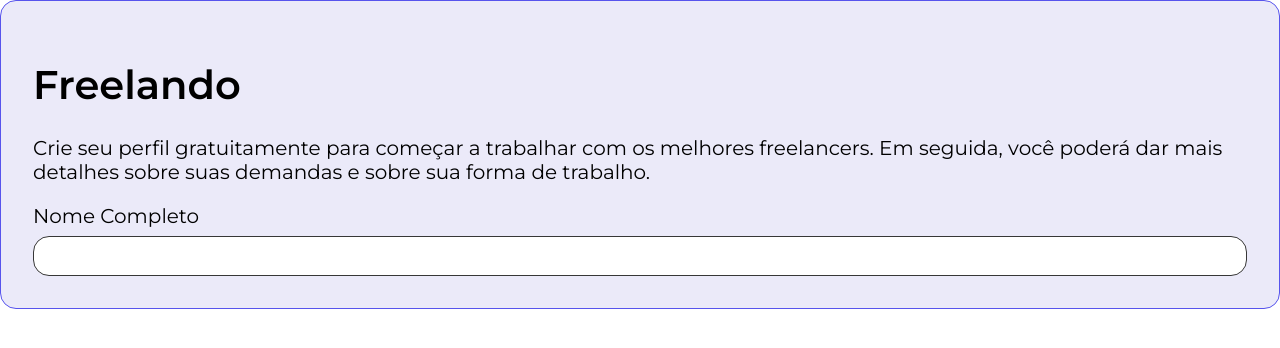
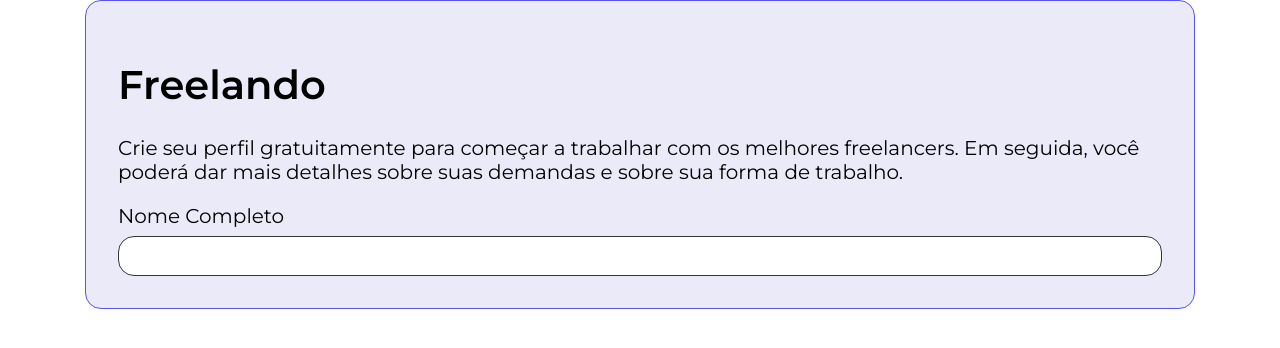
Before and after one commit to leonardoOluz/freelando, a React (Vite) app: page / in a window 1280 px wide. Shown: the top 348 px of the page. Built offline with nearby package versions, Linux system fonts and the light colour scheme.

Commit message:
feat: :white_check_mark: Adicionando container do react-grid-system em volta do componente Card.

```diff
--- a/src/App.tsx
+++ b/src/App.tsx
@@ -1,3 +1,4 @@
+import { Container } from "react-grid-system"
 import { CampoTexto } from "./componentes/CampoTexto/CampoTexo"
 import { Card } from "./componentes/Card/Card"
 import { Estilos } from "./componentes/EstilosGlobais/Estilos"
@@ -7,6 +8,7 @@ import { Tipografia } from "./componentes/Tipografia/Tipografia"
 function App() {
   return (<ProvedorTema>
     <Estilos />
+    <Container>
       <Card>
         <Tipografia variante="h1" componente="h1">
           Freelando
@@ -14,8 +16,9 @@ function App() {
         <Tipografia componente="body" variante="body">
           Crie seu perfil gratuitamente para começar a trabalhar com os melhores freelancers. Em seguida, você poderá dar mais detalhes sobre suas demandas e sobre sua forma de trabalho.
         </Tipografia>
-      <CampoTexto titulo="Nome Completo"/>
+        <CampoTexto titulo="Nome Completo" />
       </Card>
+    </Container>
   </ProvedorTema>)
 }
 
```
Lines whose indentation alone changed are shown as unchanged.
